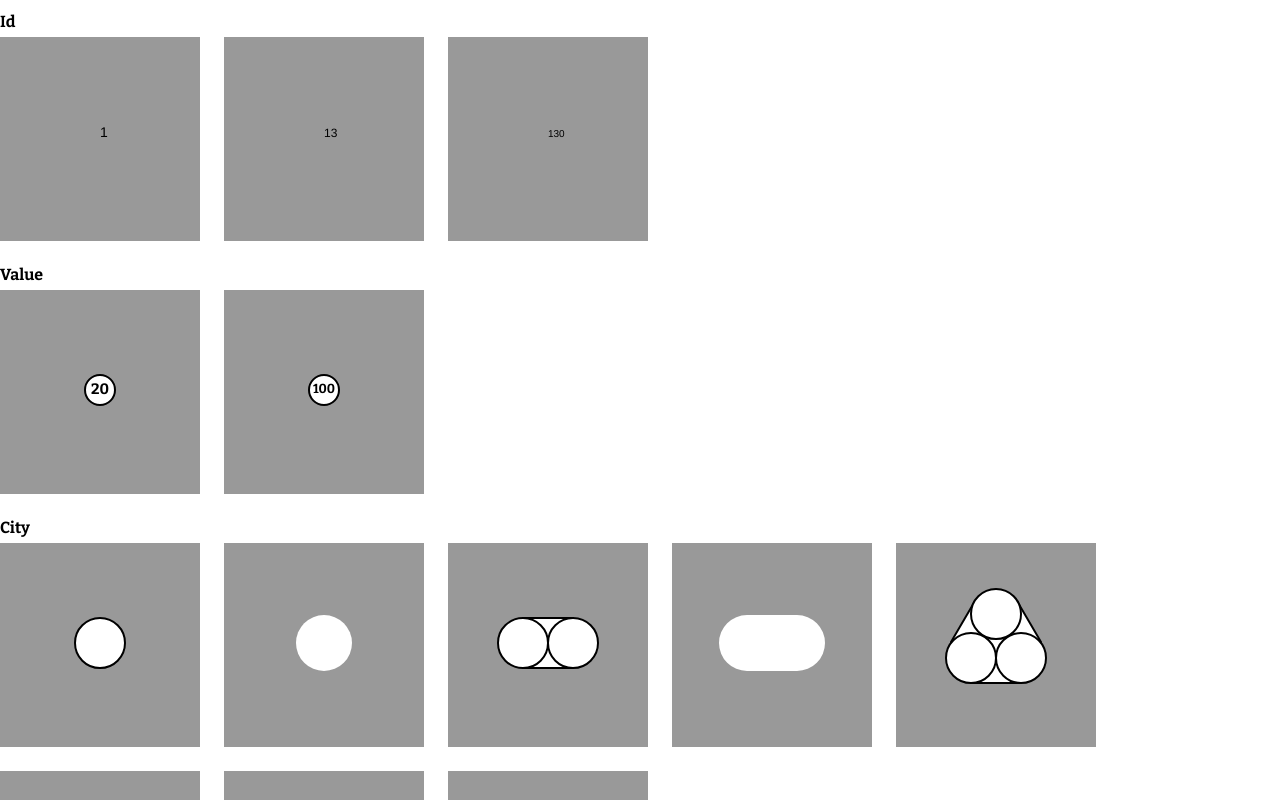
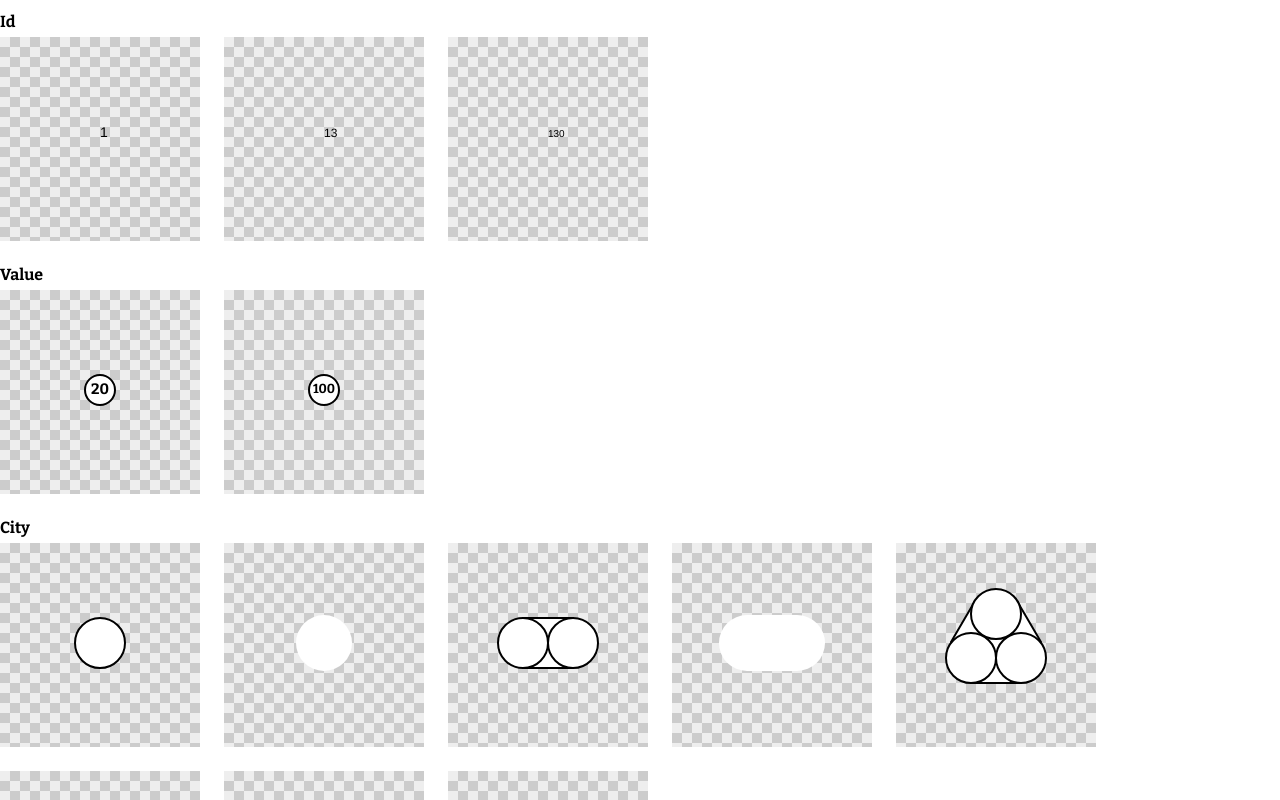
Before and after one commit to hectorstudio/React-library, a React (Create React App) app: page /tiles/atoms in a window 1280 px wide. Shown: the top 800 px of the page. Built offline with nearby package versions, Linux system fonts and the light colour scheme.

Commit message:
Better atoms background

```diff
--- a/src/Atoms.jsx
+++ b/src/Atoms.jsx
@@ -103,7 +103,8 @@ const Atoms = () => {
       examples: [
         <Border color="black" />,
         <Border color="water" />,
-            <Border color="mountain" />
+        <Border color="mountain" />,
+        <Border border={true} />
       ]
     },
     {
--- a/src/atoms.css
+++ b/src/atoms.css
@@ -17,5 +17,8 @@
 .atoms dd {
   float: left;
   margin: 0 0.25in 0.25in 0;
-  background-color: #999;
+  background-color: #eee;
+  background-image: linear-gradient(45deg, #ccc 25%, transparent 25%), linear-gradient(-45deg, #ccc 25%, transparent 25%), linear-gradient(45deg, transparent 75%, #ccc 75%), linear-gradient(-45deg, transparent 75%, #ccc 75%);
+  background-size: 20px 20px;
+  background-position: 0 0, 0 10px, 10px -10px, -10px 0px;
 }
--- a/src/atoms/Water.jsx
+++ b/src/atoms/Water.jsx
@@ -40,8 +40,6 @@ const Water = ({ size, cost }) => {
         fontSize="14"
         alignmentBaseline="central"
         textAnchor="middle"
-        textLength={25}
-        lengthAdjust="spacingAndGlyphs"
         x="0"
         y="16"
       >
```
Lines whose indentation alone changed are shown as unchanged.
